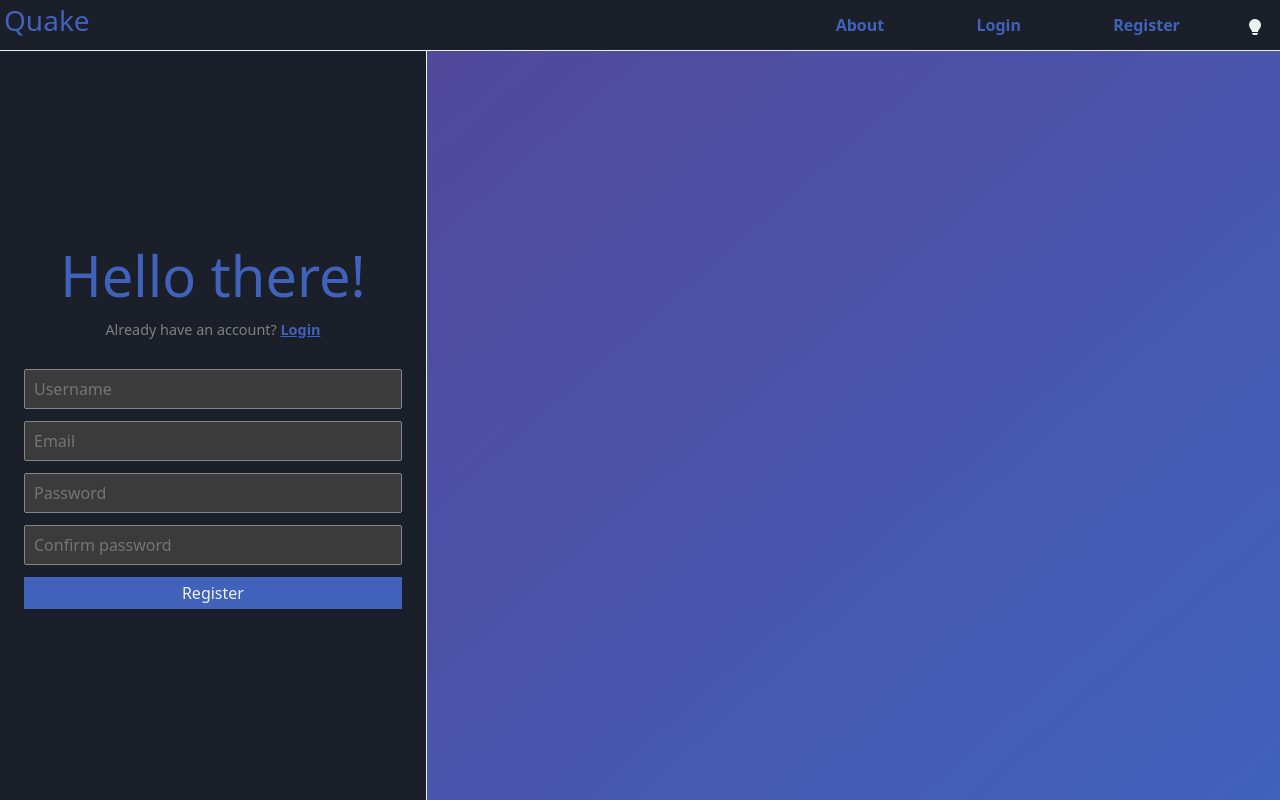
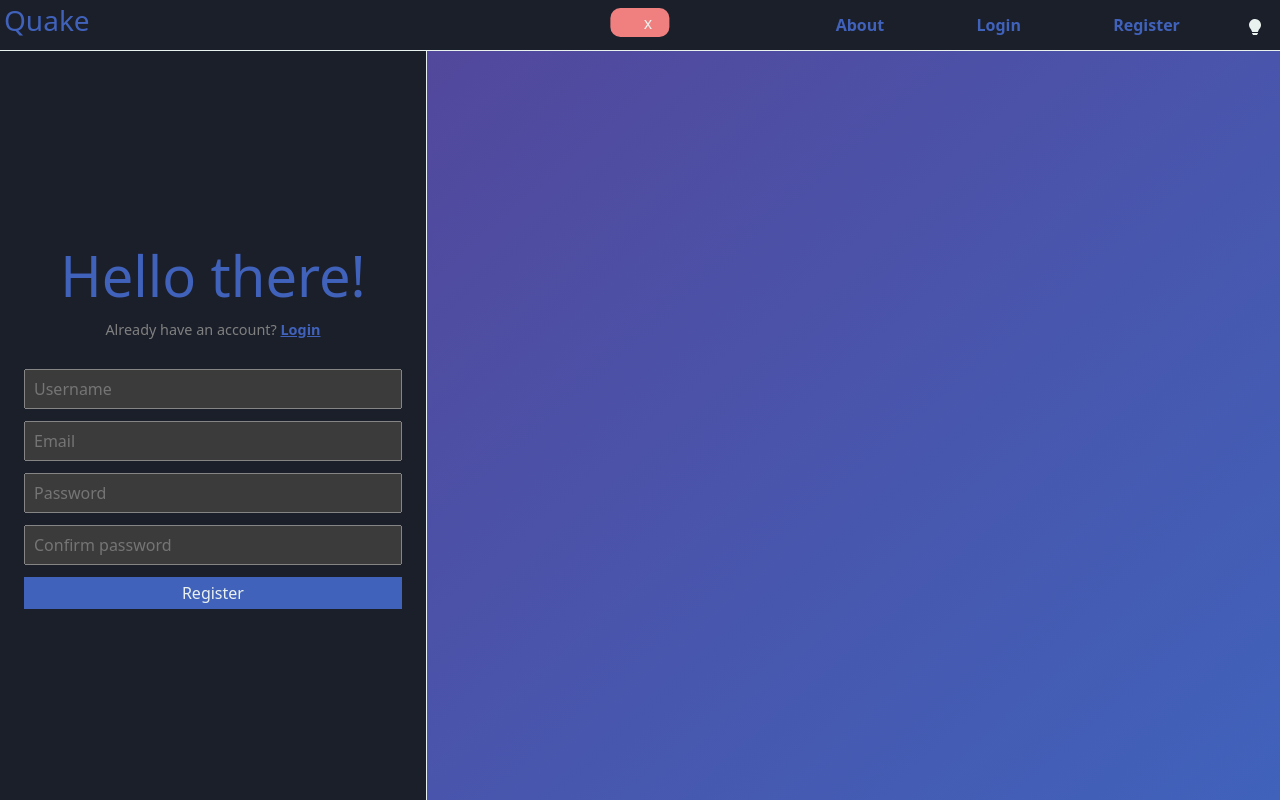
Before and after one commit to nykajak/quake, a Vue app in the folder frontend/: page /register in a window 1280 px wide. Built offline with nearby package versions, Linux system fonts and the light colour scheme.

Commit message:
Frontend: Login and Register now uses messages to display errors

```diff
--- a/frontend/src/pages/anon/Login.vue
+++ b/frontend/src/pages/anon/Login.vue
@@ -62,10 +62,6 @@ async function validateForm(e){
 
                     <div :class="{'form-div':true, 'form-error-div':LoginStatus === 0 && LoginMsg !== '', 'form-success-div':LoginStatus === 1}">
                         <input type="password" name="password" placeholder="Password" required>
-                    </div>
-
-                    <div v-if="LoginMsg!==''" :class="['form-div',LoginStatus == 0 ? 'error-div' : 'success-div']">
-                        {{LoginMsg}}
                     </div>
 
                     <div class="form-div">
--- a/frontend/src/pages/anon/Register.vue
+++ b/frontend/src/pages/anon/Register.vue
@@ -6,6 +6,7 @@ import { api } from '@/api';
 
 import AnonHeader from './components/AnonHeader.vue';
 import BrandImageDiv from './components/BrandImageDiv.vue';
+import Message from '@/components/Message.vue';
 
 const router = useRouter()
 const RegisterMsg = ref("");
@@ -29,6 +30,13 @@ async function validateForm(e){
 
 <template>
     <AnonHeader></AnonHeader>
+
+    <Message v-if="RegisterStatus === 0" level="danger" :hide-function="()=>{
+        RegisterStatus = -1;
+        RegisterMsg = ``;
+    }">
+        {{ RegisterMsg }}
+    </Message>
 
     <div class="content-container">
         <BrandImageDiv/>
@@ -59,11 +67,6 @@ async function validateForm(e){
                 <div :class="{'form-div':true, 'form-error-div':RegisterStatus === 0 && RegisterMsg !== '', 'form-success-div':RegisterStatus === 1}">
                     <input type="password" name="confirm" placeholder="Confirm password" required>
                 </div>
-
-                <div v-if="RegisterMsg!==''" :class="['form-div',RegisterStatus == 0 ? 'error-div' : 'success-div']">
-                    {{RegisterMsg}}
-                </div>
-
 
                 <div class="form-div">
                     <button type="submit">Register</button>
```
